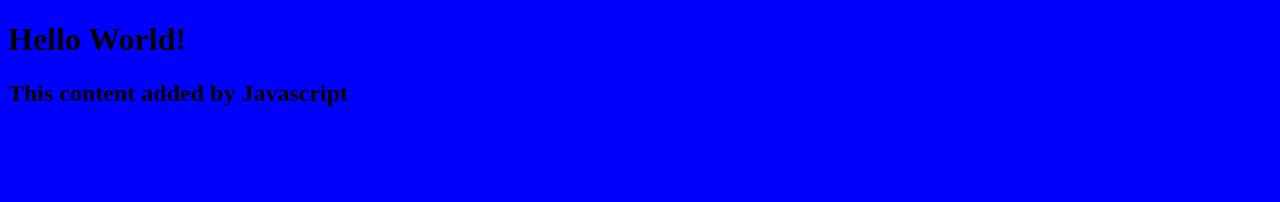
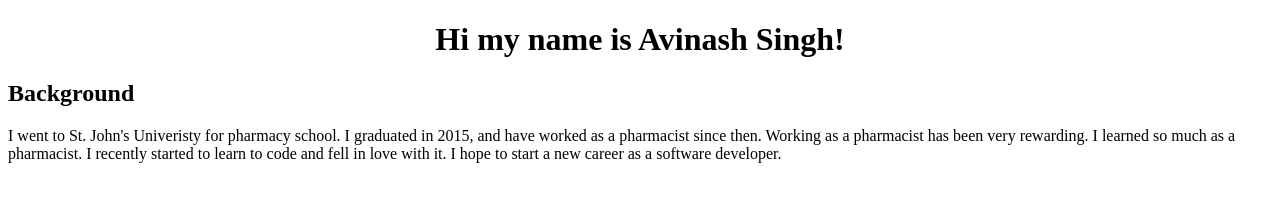
Before and after one commit to avinashs8/my-personal-website, a plain HTML site: page index.html in a window 1280 px wide. Drawn offline with Linux system fonts and the light colour scheme.

Commit message:
add background section and center first header

```diff
--- a/index.html
+++ b/index.html
@@ -5,7 +5,7 @@
         <title>My Personal Website</title>
     </head>
     <body>
-        <h1>Hello World!</h1>
+        <h1>Hi my name is Avinash Singh!</h1>
         <script src="script.js"></script>
     </body>
 </html>
--- a/script.js
+++ b/script.js
@@ -1,3 +1,7 @@
 const h2 = document.createElement("h2")
-h2.textContent = "This content added by Javascript"
+h2.textContent = "Background"
 document.querySelector("body").appendChild(h2)
+
+const div = document.createElement("div")
+div.textContent = "I went to St. John's Univeristy for pharmacy school. I graduated in 2015, and have worked as a pharmacist since then. Working as a pharmacist has been very rewarding. I learned so much as a pharmacist. I recently started to learn to code and fell in love with it. I hope to start a new career as a software developer. "
+document.querySelector("body").appendChild(div)
--- a/style.css
+++ b/style.css
@@ -1,3 +1,3 @@
-body {
-    background: blue;
+h1 {
+    text-align: center;
 }
```
